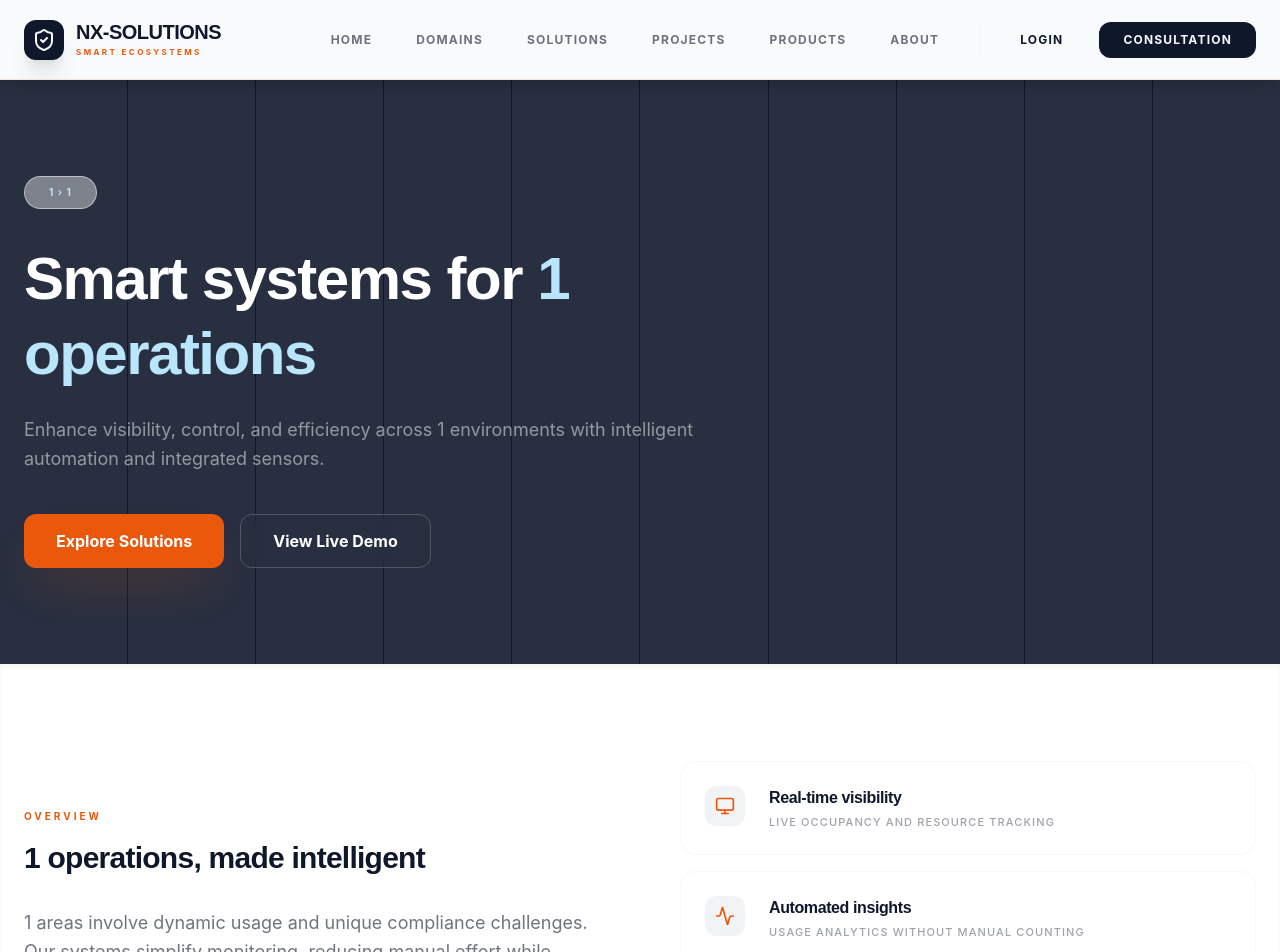
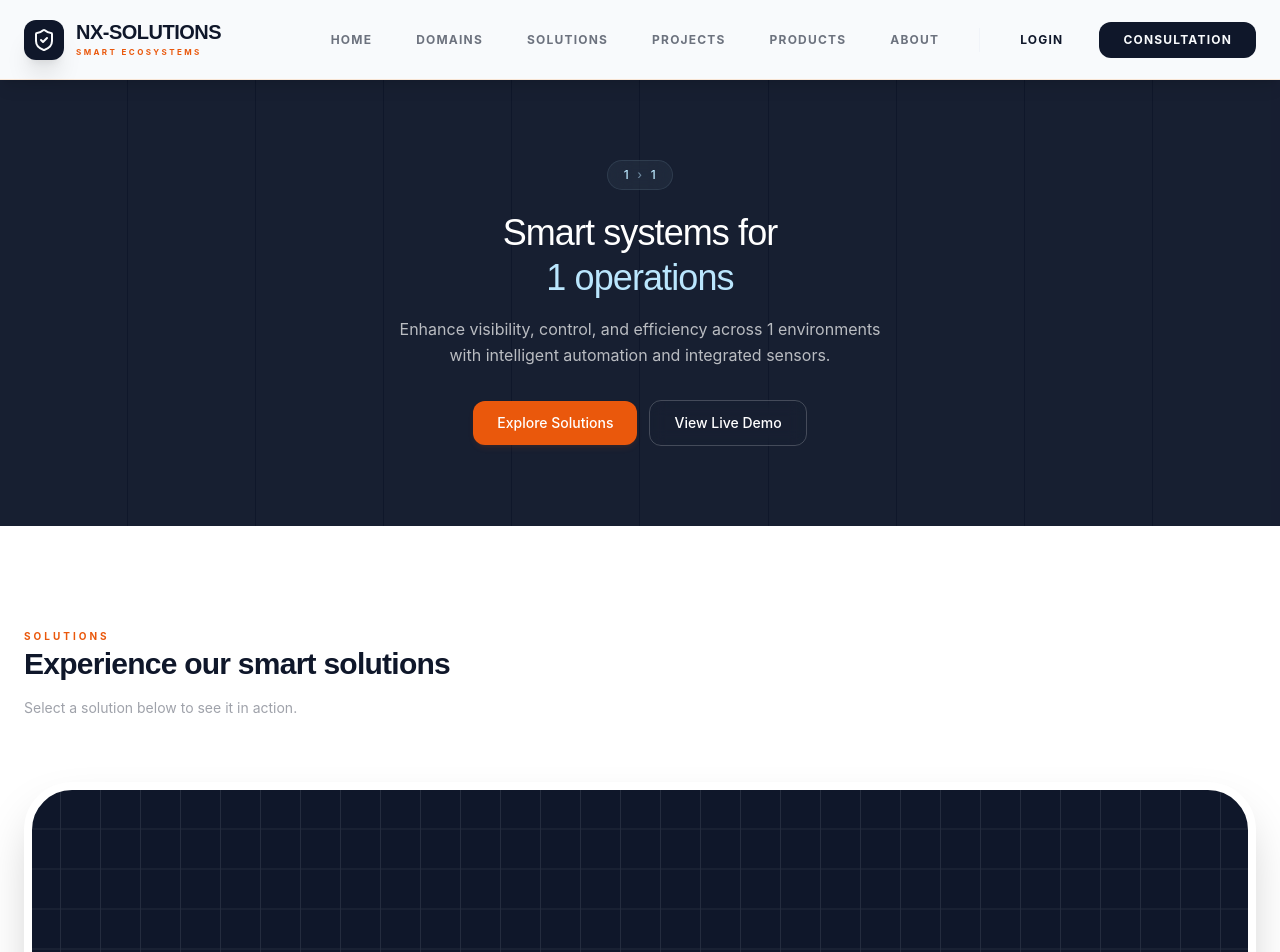
Before and after one commit to deepanshu076/NxSolution, a React (Vite) app: page /domains/1/1 in a window 1280 px wide. Shown: the top 952 px of the page. Built offline with nearby package versions, Linux system fonts and the light colour scheme.

Commit message:
change in the hero section of subdomains

```diff
--- a/src/pages/DomainDetail.tsx
+++ b/src/pages/DomainDetail.tsx
@@ -116,7 +116,8 @@ export default function DomainDetail() {
                         <div className="w-6 h-6 rounded-full bg-accent-teal/10 flex items-center justify-center text-accent-teal shrink-0">
                            <CheckCircle2 size={14} strokeWidth={2.5} />
                         </div>
-                        <span className="text-sm md:text-base font-bold text-slate-blue/80">
+
+                        <span className="text-sm md:text-base font-semibold tracking-wide text-slate-blue/90 leading-relaxed">
                            {pt}
                         </span>
                      </div>
--- a/src/pages/SubDomainDetail.tsx
+++ b/src/pages/SubDomainDetail.tsx
@@ -41,58 +41,43 @@ export default function SubDomainDetail() {
    return (
       <div className="flex flex-col pt-20">
          {/* ── HERO ── */}
-      <section className="relative py-24 bg-brand-black overflow-hidden">
-        <div className="absolute inset-0 opacity-10 flex gap-px">
-          {Array.from({ length: 10 }).map((_, i) => <div key={i} className="flex-1 bg-pure-white" />)}
+         <section className="relative py-12 md:py-20 bg-brand-black overflow-hidden flex items-center justify-center">
+            {/* Background Stripes */}
+            <div className="absolute inset-0 opacity-[0.03] flex gap-px pointer-events-none">
+               {Array.from({ length: 10 }).map((_, i) => (
+                  <div key={i} className="flex-1 bg-pure-white" />
+               ))}
             </div>
 
-        <div className="container mx-auto px-6 relative z-10">
-           <div className="max-w-2xl">
-              <div className="inline-flex items-center gap-2 px-6 py-2 rounded-full glass-morphism text-accent-gold font-bold text-[10px] uppercase tracking-widest mb-8">
-                 {domainName} › {subdomainName}
+            <div className="container mx-auto px-6 relative z-10 flex flex-col items-center text-center">
+               <div className="max-w-2xl flex flex-col items-center">
+
+                  {/* Minimalist Breadcrumb Badge (Scaled Down) */}
+                  <div className="inline-flex items-center justify-center gap-2 px-4 py-1.5 rounded-full text-accent-gold font-medium text-[10px] md:text-xs tracking-wider mb-5 border border-accent-gold/10 bg-accent-gold/5 backdrop-blur-md">
+                     {domainName} <span className="opacity-50">›</span> {subdomainName}
                   </div>
-              <h1 className="text-4xl md:text-6xl font-display font-bold text-pure-white mb-6 leading-tight">
-                 Smart systems for <span className="text-accent-gold">{subdomainName} operations</span>
+
+                  {/* Balanced Headline (Scaled Down) */}
+                  <h1 className="text-2xl sm:text-3xl md:text-4xl font-display font-medium text-pure-white mb-4 leading-tight text-balance tracking-tight">
+                     Smart systems for <br className="hidden sm:block" />
+                     <span className="text-accent-gold">{subdomainName} operations</span>
                   </h1>
-              <p className="text-pure-white/50 text-lg mb-10 leading-relaxed">
+
+                  {/* Clean Paragraph (Scaled Down) */}
+                  <p className="text-pure-white/70 text-sm md:text-base font-normal mb-8 leading-relaxed text-balance max-w-xl">
                      Enhance visibility, control, and efficiency across {subdomainName} environments with intelligent automation and integrated sensors.
                   </p>
-              <div className="flex flex-wrap gap-4">
-                 <button className="px-8 py-3.5 bg-brand-walnut text-pure-white font-bold rounded-xl transition-all hover:scale-105 shadow-2xl shadow-brand-walnut/20">Explore Solutions</button>
-                 <button className="px-8 py-3.5 border border-pure-white/20 text-pure-white font-bold rounded-xl hover:bg-white/5 backdrop-blur-sm">View Live Demo</button>
+
+                  {/* Refined Buttons (Scaled Down) */}
+                  <div className="flex flex-col sm:flex-row justify-center items-center gap-3 w-full sm:w-auto">
+                     <button className="w-full sm:w-auto px-6 py-3 bg-brand-walnut text-pure-white text-sm font-medium rounded-xl transition-all duration-300 hover:bg-brand-walnut/90 shadow-md shadow-brand-walnut/10 hover:-translate-y-0.5">
+                        Explore Solutions
+                     </button>
+                     <button className="w-full sm:w-auto px-6 py-3 border border-pure-white/20 text-pure-white text-sm font-medium rounded-xl transition-all duration-300 hover:bg-white/5 hover:border-pure-white/40 backdrop-blur-sm">
+                        View Live Demo
+                     </button>
                   </div>
-           </div>
-        </div>
-      </section>
 
-      {/* ── OVERVIEW ── */}
-      <section className="py-24 bg-light-cream border-y border-cool-gray/30 shadow-inner">
-        <div className="container mx-auto px-6">
-           <div className="grid grid-cols-1 lg:grid-cols-2 gap-20 items-center">
-              <div>
-                 <span className="text-[10px] font-bold text-brand-walnut tracking-[.3em] uppercase mb-4 block">Overview</span>
-                 <h2 className="text-3xl font-display font-bold text-slate-blue mb-8">{subdomainName.toUpperCase()} operations, made intelligent</h2>
-                 <p className="text-slate-blue/60 leading-relaxed text-lg mb-8">
-                    {subdomainName} areas involve dynamic usage and unique compliance challenges. Our systems simplify monitoring, reducing manual effort while improving outcomes.
-                 </p>
-              </div>
-              <div className="space-y-4">
-                 {[
-                   { t: "Real-time visibility", d: "Live occupancy and resource tracking", icon: Monitor },
-                   { t: "Automated insights", d: "Usage analytics without manual counting", icon: Activity },
-                   { t: "Controlled access", d: "Entry monitoring and zone management", icon: ShieldCheck }
-                 ].map((pt, i) => (
-                   <div key={i} className="bg-pure-white p-6 rounded-2xl border border-cool-gray/30 flex items-start gap-6 transition-all hover:border-brand-walnut group">
-                      <div className="w-10 h-10 rounded-xl bg-slate-blue/5 border border-cool-gray/20 flex items-center justify-center text-brand-walnut group-hover:bg-brand-walnut group-hover:text-pure-white transition-all shrink-0">
-                         <pt.icon size={20} />
-                      </div>
-                      <div>
-                         <h4 className="font-bold text-slate-blue mb-1">{pt.t}</h4>
-                         <p className="text-slate-blue/40 text-[11px] font-medium uppercase tracking-widest">{pt.d}</p>
-                      </div>
-                   </div>
-                 ))}
-              </div>
                </div>
             </div>
          </section>
```
Lines whose indentation alone changed are shown as unchanged.
